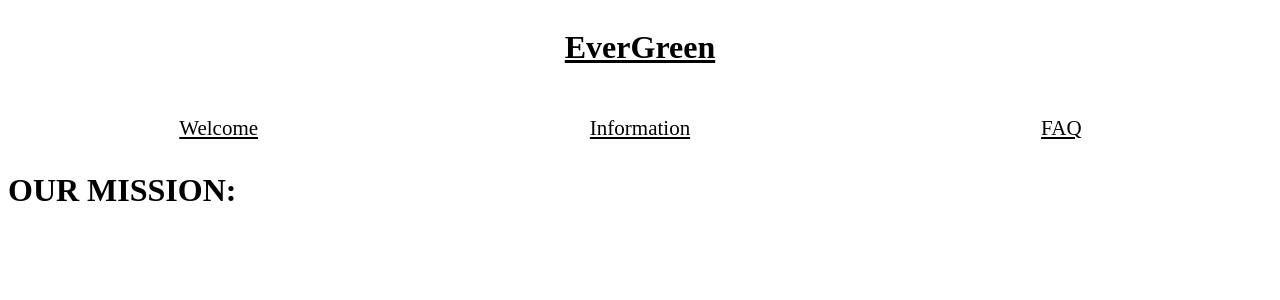
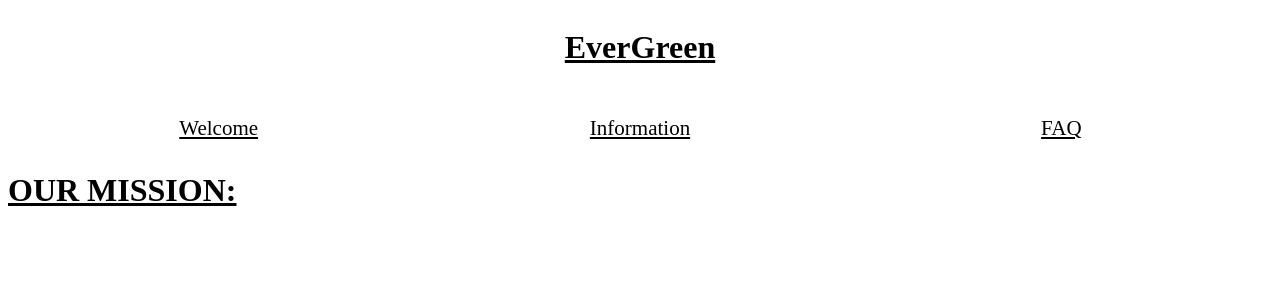
Before and after one commit to Allens124/EverGreenFrontend, a Next.js app in the folder ever/: page / in a window 1280 px wide. Shown: the top 300 px of the page. Built offline with nearby package versions, Linux system fonts and the light colour scheme.

Commit message:
updating the style

```diff
--- a/ever/app/globals.css
+++ b/ever/app/globals.css
@@ -38,7 +38,7 @@ nav a:hover{
 .xu{
   font-family: "Comic Sans";
   text-align: left;
-  text-decoration: dashed;
+  text-decoration: underline;
 }
 .xd{
   text-wrap:wrap ;
```
